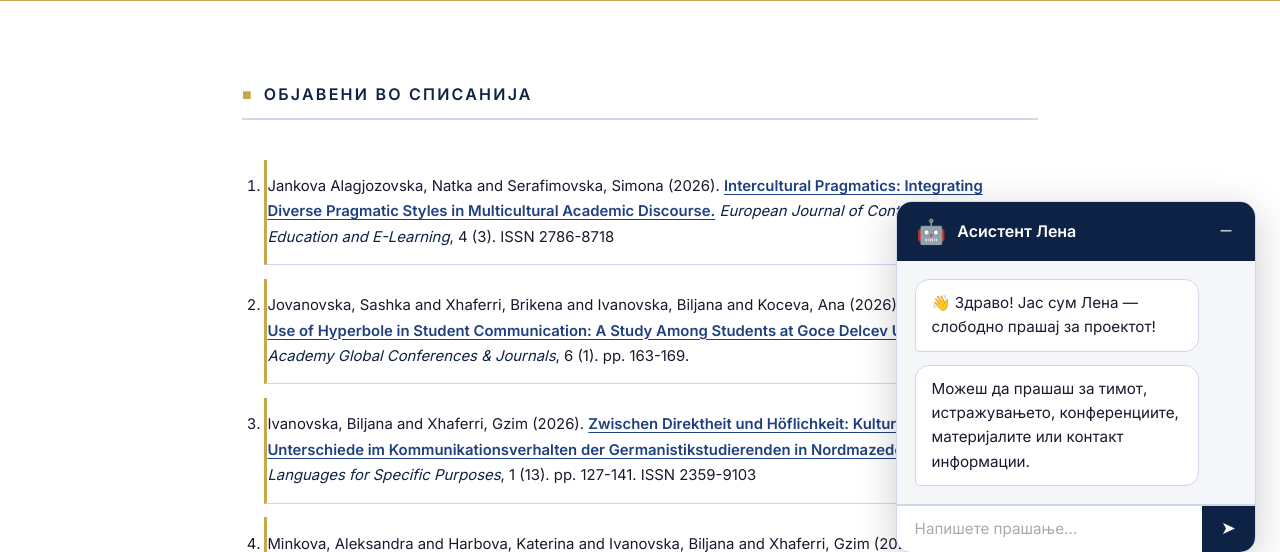
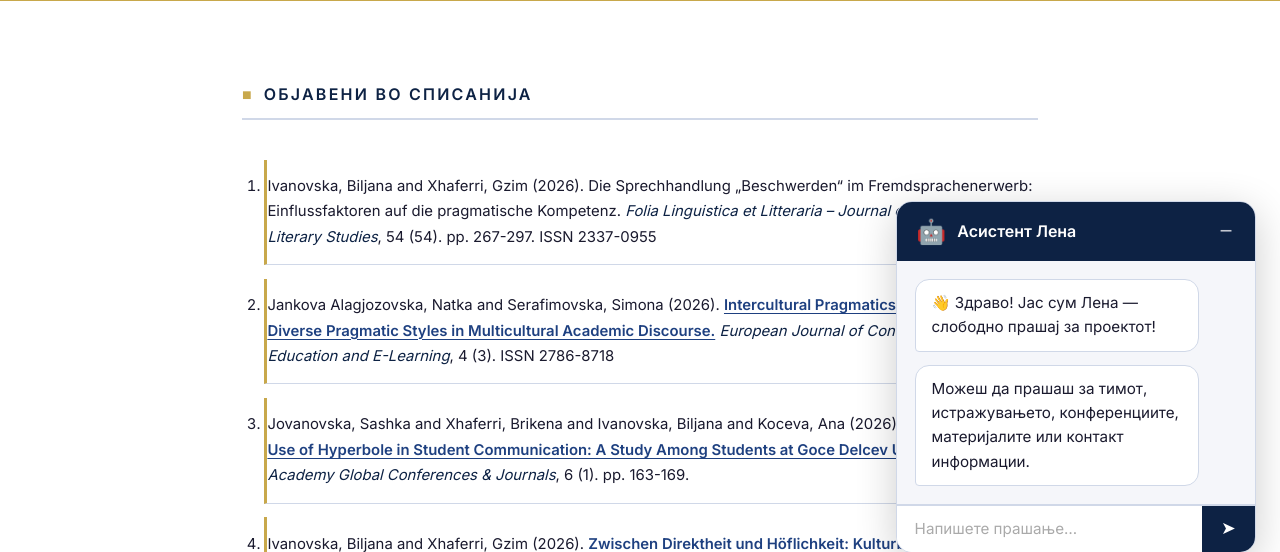
Before and after one commit to VladimirIvanovski/pragmatika_v4, a Flask app: page /linkovi in a window 1280 px wide. Shown: the part 223-775 px from the top of the page. Run offline with Flask 3, Linux system fonts and the light colour scheme.

Commit message:
Add Ivanovska/Xhaferri 2026 Folia Linguistica journal reference
Co-authored-by: Cursor <cursoragent@cursor.com>

```diff
--- a/templates/includes/refs_trudovi_journal_items.html
+++ b/templates/includes/refs_trudovi_journal_items.html
@@ -1,3 +1,4 @@
+                        <li>Ivanovska, Biljana and Xhaferri, Gzim (2026). Die Sprechhandlung „Beschwerden“ im Fremdsprachenerwerb: Einflussfaktoren auf die pragmatische Kompetenz. <em>Folia Linguistica et Litteraria – Journal of Language and Literary Studies</em>, 54 (54). pp. 267-297. ISSN 2337-0955</li>
                         <li>Jankova Alagjozovska, Natka and Serafimovska, Simona (2026). <a href="https://eprints.ugd.edu.mk/38550/" target="_blank" rel="noopener">Intercultural Pragmatics: Integrating Diverse Pragmatic Styles in Multicultural Academic Discourse.</a> <em>European Journal of Contemporary Education and E-Learning</em>, 4 (3). ISSN 2786-8718</li>
                         <li>Jovanovska, Sashka and Xhaferri, Brikena and Ivanovska, Biljana and Koceva, Ana (2026). <a href="https://eprints.ugd.edu.mk/38193/" target="_blank" rel="noopener">The Pragmatic Use of Hyperbole in Student Communication: A Study Among Students at Goce Delcev University.</a> <em>Academy Global Conferences &amp; Journals</em>, 6 (1). pp. 163-169.</li>
                         <li>Ivanovska, Biljana and Xhaferri, Gzim (2026). <a href="https://eprints.ugd.edu.mk/38171/" target="_blank" rel="noopener">Zwischen Direktheit und Höflichkeit: Kulturbedingte Unterschiede im Kommunikationsverhalten der Germanistikstudierenden in Nordmazedonien.</a> <em>Journal of Languages for Specific Purposes</em>, 1 (13). pp. 127-141. ISSN 2359-9103</li>
```
